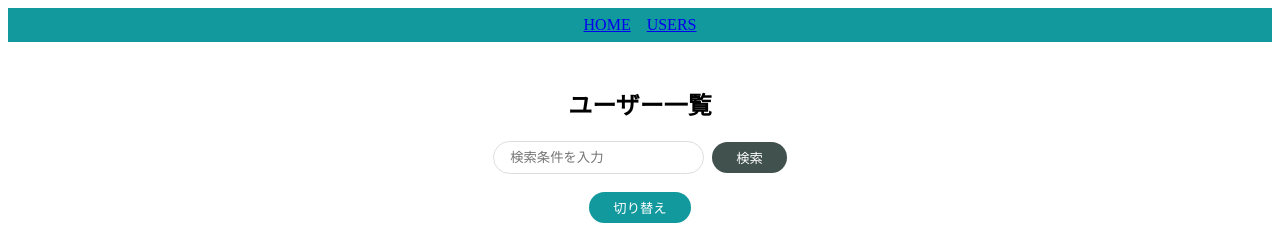
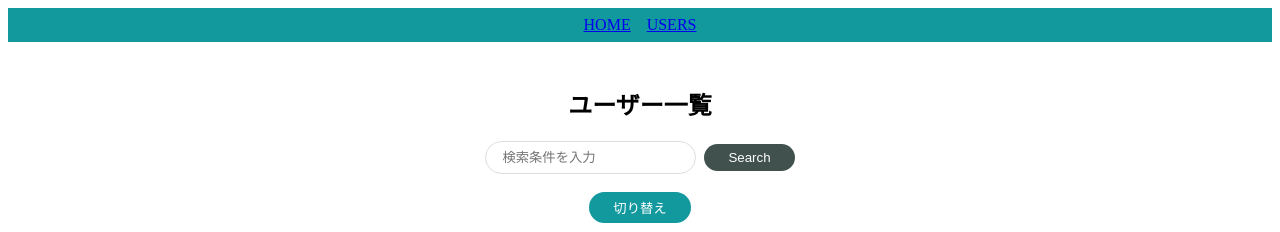
Before and after one commit to taitotnk/global-state-basic, a React (Create React App) app: page /users in a window 1280 px wide. Shown: the top 232 px of the page. Built offline with nearby package versions, Linux system fonts and the light colour scheme.

Commit message:
fix: rename primary button

```diff
--- a/src/components/molecules/SearchInput.tsx
+++ b/src/components/molecules/SearchInput.tsx
@@ -9,7 +9,7 @@ export const SearchInput = memo(() => {
     <SContainer>
       <Input placeholder="検索条件を入力" />
       <SButtonWrapper>
-        <PrimaryButton>検索</PrimaryButton>
+        <PrimaryButton>Search</PrimaryButton>
       </SButtonWrapper>
     </SContainer>
   );
```
